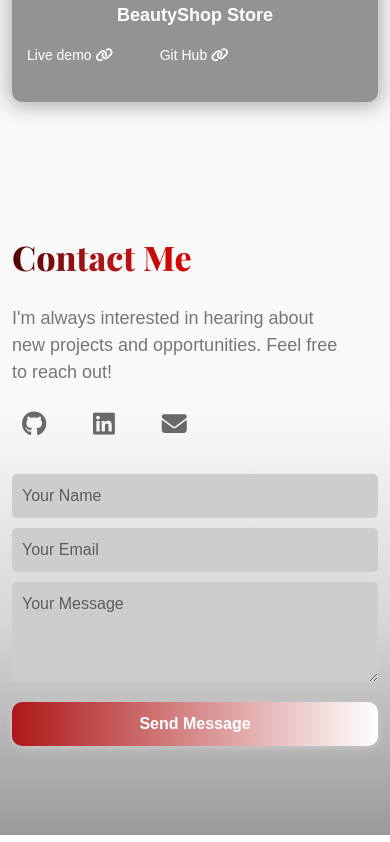
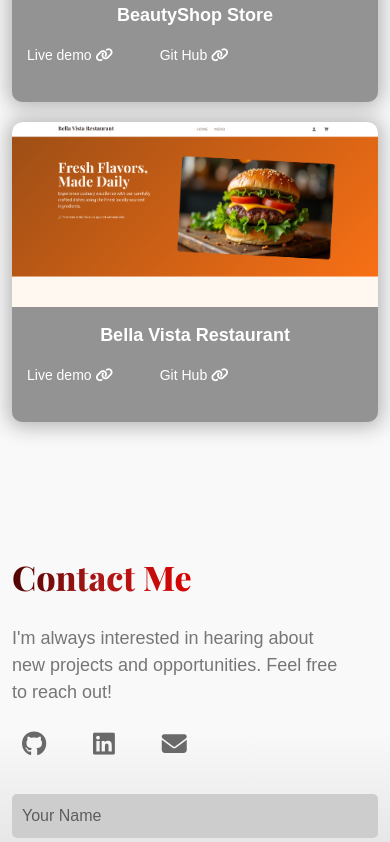
Before and after one commit to nancyemadd0099-collab/final_portfolio, a React (Vite) app: page / in a window 390 px wide. Shown: the part 2300-3142 px from the top of the page. Built offline with nearby package versions, Linux system fonts and the light colour scheme; a small style sheet from the web is missing; a web font is replaced by a local one.

Commit message:
update for responsive

```diff
--- a/src/Card.css
+++ b/src/Card.css
@@ -36,7 +36,7 @@
 }
 
 .links-card p {
-    font-size: 14px;
+    font-size: 16px;
     transition: 0.3s;
 }
 
--- a/src/Card.jsx
+++ b/src/Card.jsx
@@ -1,17 +1,26 @@
 import './Card.css'
 
-function Card() {
+function Card(props) {
     return (
         <>
 
             <div className="card">
-                <img src="/BeautyShop.png" alt="beautyshop" />
+                <img src={props.imgCard} alt="imgCard" />
 
                 <div className="desc">
-                    <p>BeautyShop Store</p>
+                    <p>{props.title}</p>
                     <div className="links-card">
-                        <p><a href="https://beautyshop-store.vercel.app/" target='_blank'>Live demo <i class="fa-solid fa-link"></i></a></p>
-                        <p><a href="https://github.com/nancyemadd0099-collab/Beautyshop-Store" target='_blank'>Git Hub <i class="fa-solid fa-link"></i></a></p>
+                        <p>
+                            <a href={props.demoLink} target='_blank'>
+                                {props.demoText} <i className="fa-solid fa-link"></i>
+                            </a>
+                        </p>
+
+                        <p>
+                            <a href={props.githubLink} target='_blank'>
+                                {props.githubText} <i className="fa-solid fa-link"></i>
+                            </a>
+                        </p>
                     </div>
                 </div>
 
--- a/src/Projects.jsx
+++ b/src/Projects.jsx
@@ -9,7 +9,8 @@ function Projects() {
                 <div class="container">
                     <p className='linear'>Projects</p>
                     <div class="project">
-                        <Card />
+                        <Card imgCard="/BeautyShop.png" title="BeautyShop Store" demoLink="https://beautyshop-store.vercel.app/" demoText="Live demo" githubLink="https://github.com/nancyemadd0099-collab/Beautyshop-Store" githubText="Git Hub" />
+                        <Card imgCard="/Bella Vista Restaurant.png" title="Bella Vista Restaurant" demoLink="https://bella-vista-restaurant-two.vercel.app/" demoText="Live demo" githubLink="https://github.com/nancyemadd0099-collab/Bella_Vista_Restaurant" githubText="Git Hub" />
                     </div>
                 </div>
             </section>
```
Also changed, not shown: src/Navbar.css (+0 -8 lines), public/Bella Vista Restaurant.png (added).
